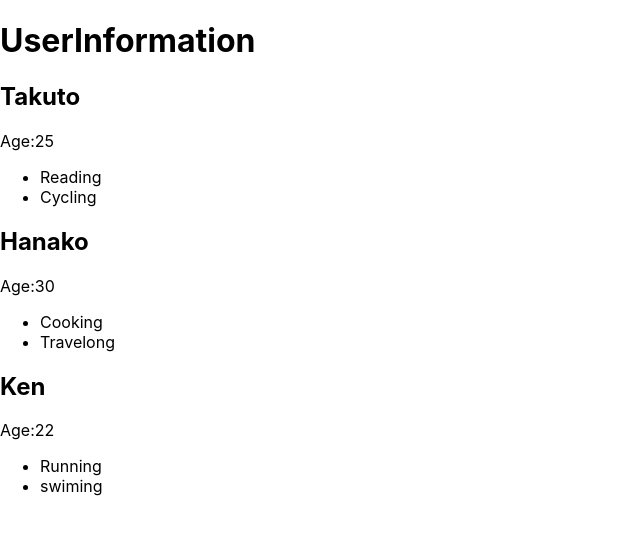
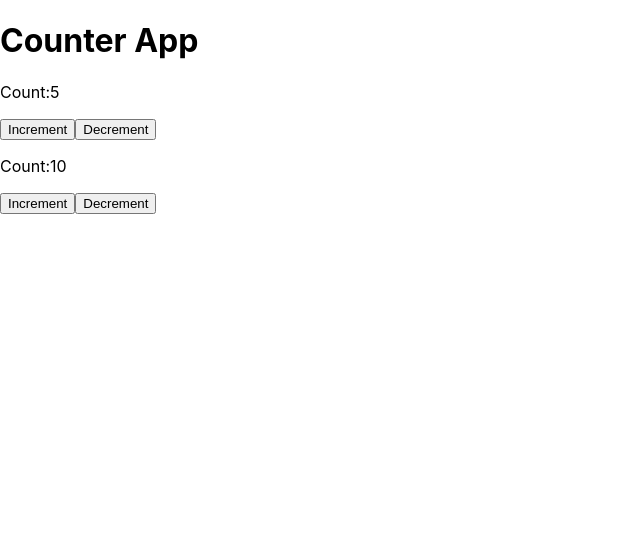
Before and after one commit to takajirou/my-app, a React (Create React App) app: page / in a window 1280 px wide. Shown: the top 534 px of the page, without its empty margins (0-640 px from the left). Built offline with nearby package versions, Linux system fonts and the light colour scheme.

Commit message:
UseState

```diff
--- a/src/App.tsx
+++ b/src/App.tsx
@@ -2,15 +2,18 @@ import "./App.css";
 import Foods from "./components/Foods";
 import HelloWorld from "./components/HelloWorld";
 import HelloUser from "./components/HelloUserProps";
+import Counter from "./components/UseState";
 
 function App() {
     return (
         <div>
             <HelloWorld />
             {/* <Foods /> */}
-            <HelloUser name={"Takuto"} age={25} hobby={["Reading", "Cycling"]} />
+            {/* <HelloUser name={"Takuto"} age={25} hobby={["Reading", "Cycling"]} />
             <HelloUser name={"Hanako"} age={30} hobby={["Cooking", "Travelong"]} />
-            <HelloUser name={"Ken"} age={22} hobby={["Running", "swiming"]} />
+            <HelloUser name={"Ken"} age={22} hobby={["Running", "swiming"]} /> */}
+            <Counter CountNumber={5} />
+            <Counter CountNumber={10} />
         </div>
     );
 }
--- a/src/components/HelloWorld.tsx
+++ b/src/components/HelloWorld.tsx
@@ -1,5 +1,5 @@
 function HelloWorld() {
-    return <h1>UserInformation</h1>;
+    return <h1>Counter App</h1>;
 }
 
 export default HelloWorld;
--- /dev/null
+++ b/src/components/UseState.tsx
@@ -0,0 +1,18 @@
+import { useState } from "react";
+
+type CounterProps = {
+    CountNumber: number;
+};
+
+function Counter({ CountNumber }: CounterProps) {
+    const [count, setCount] = useState(CountNumber);
+    return (
+        <div>
+            <p>Count:{count}</p>
+            <button onClick={() => setCount(count + 1)}>Increment</button>
+            <button onClick={() => setCount(count - 1)}>Decrement</button>
+        </div>
+    );
+}
+
+export default Counter;
```
